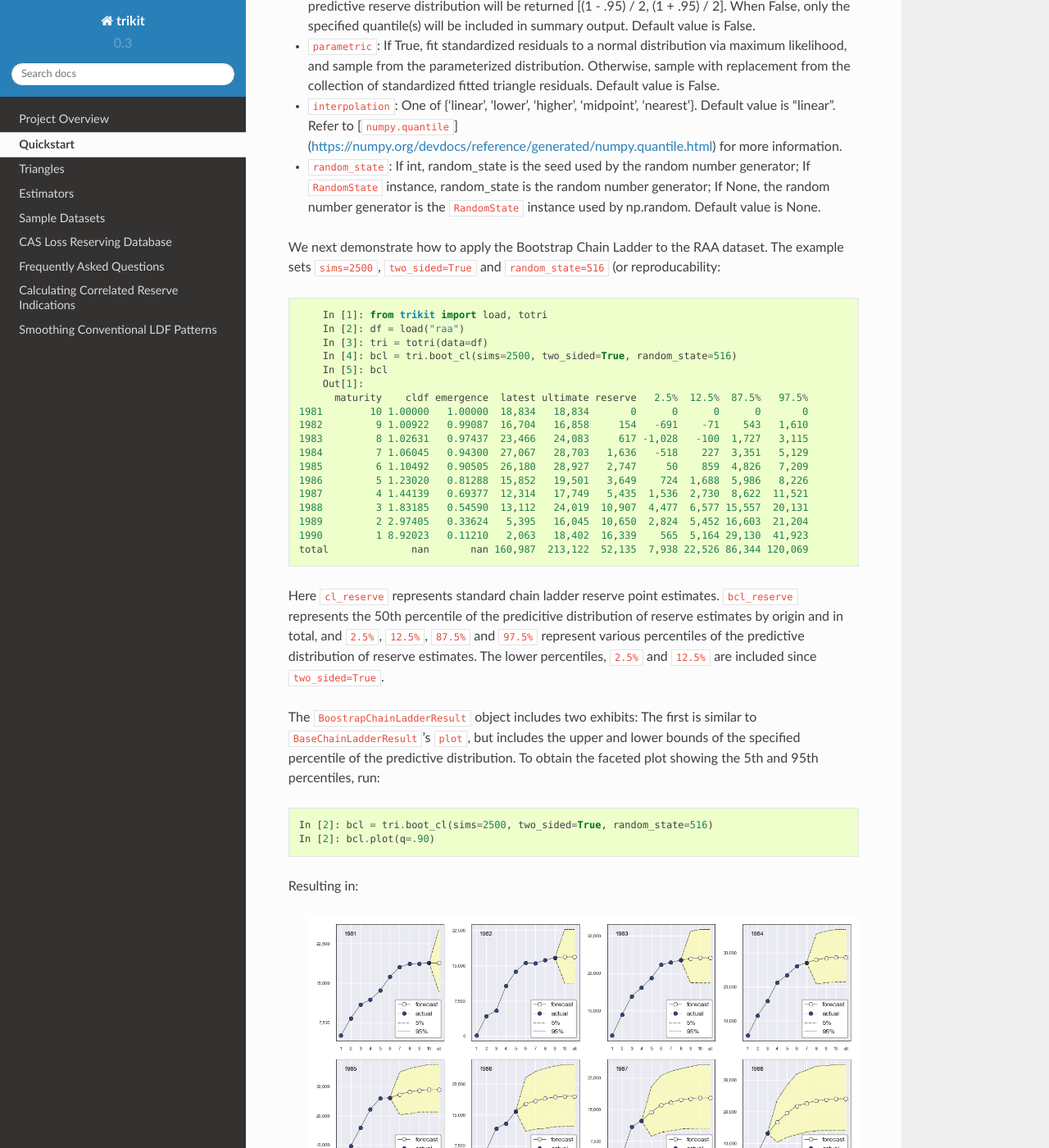
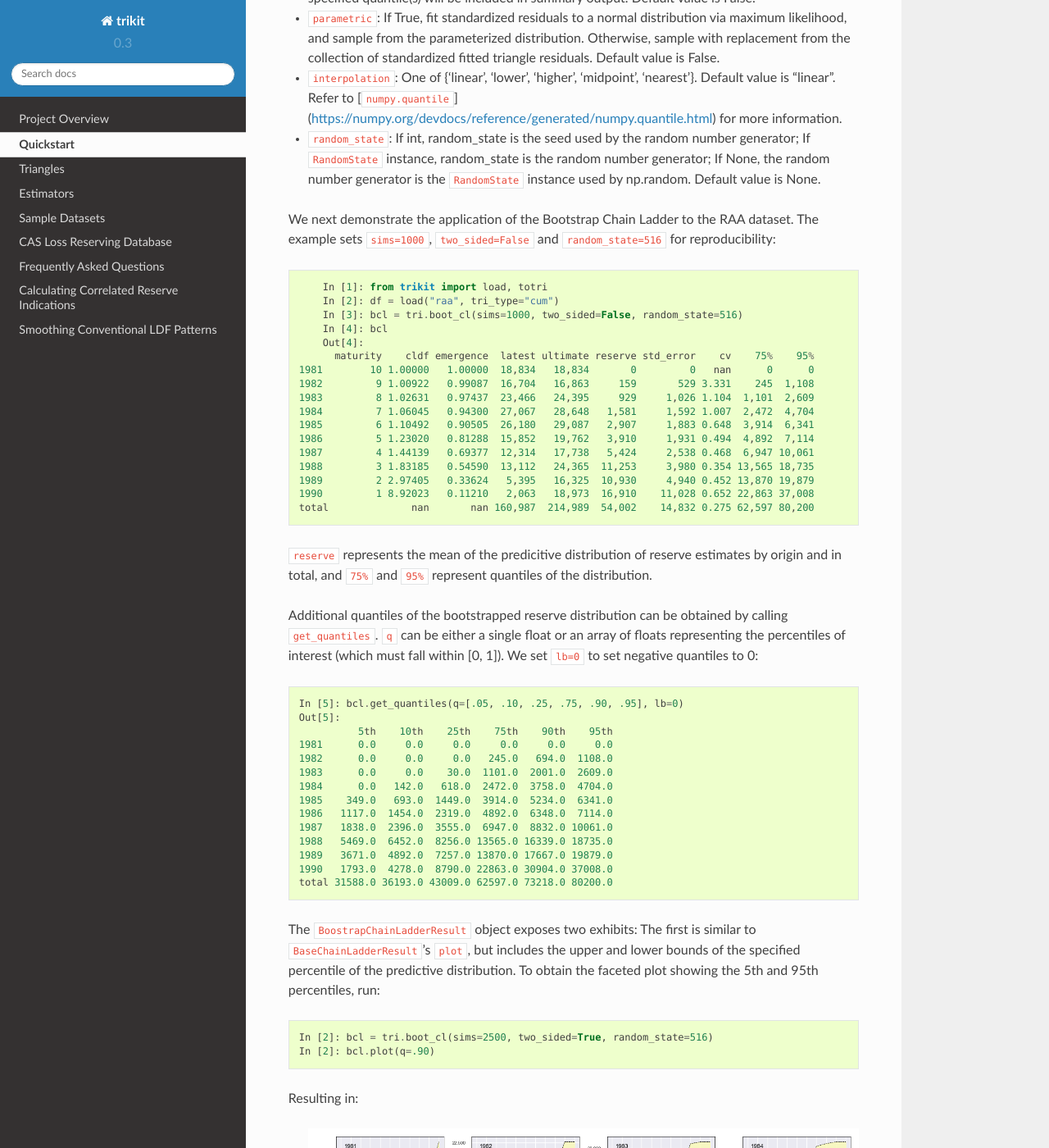
Before and after one commit to trikit/trikit, a Sphinx documentation site: the page built from doc/source/quickstart.rst, in a window 1280 px wide and 1400 px high, scrolled down 16129 px. Shown: the whole window at 82% size. Built offline with Sphinx 7.4.7 and the Read the Docs theme 2.0.0, drawn with Linux system fonts in a browser that asks for light colours; formulas are drawn with MathJax 3; some of the changed text lies outside the part shown.

Commit message:
JDT: Added BootstrapChainLadderResult get_quantiles method.

```diff
--- a/doc/source/quickstart.rst
+++ b/doc/source/quickstart.rst
@@ -684,11 +684,10 @@ periods. This test can be performed via ``MackChainLadderResult``'s ``cy_effects
 method. Again using the RAA dataset::
 
     In [1]: from trikit import load, totri
-	In [2]: df = load("raa")
-	In [3]: tri = totri(data=df)
-	In [4]: mcl = tri.mack_cl()
-	In [5]: mcl.cy_effects_test()
-    Out[5]: ((8.965613354894957, 16.78438664510504), 14.0)
+	In [2]: tri = load("raa", tri_type="cum")
+	In [3]: mcl = tri.mack_cl()
+	In [4]: mcl.cy_effects_test()
+    Out[4]: ((8.965613354894957, 16.78438664510504), 14.0)
 
 Similar to ``devp_corr_test``, ``cy_effects_test`` returns a 2-tuple, with the first
 element representing the bounds of the test interval ((8.97, 16.78)) and the second
@@ -706,10 +705,9 @@ that includes the estimated aggregate reserve distribution, development by origi
 and standardized residuals by development period and by origin::
 
      In [1]: from trikit import load, totri
-	 In [2]: df = load("raa")
-	 In [3]: tri = totri(data=df)
-	 In [4]: mcl = tri.mack_cl()
-	 In [5]: mcl.diagnostics()
+	 In [2]: tri = load("raa", tri_type="cum")
+	 In [3]: mcl = tri.mack_cl()
+	 In [4]: mcl.diagnostics()
 
 
 Which produces the following:
@@ -757,38 +755,55 @@ triangle's ``boot_cl`` method. ``boot_cl`` accepts a number of optional argument
   np.random. Default value is None.
 
 
-We next demonstrate how to apply the Bootstrap Chain Ladder to the RAA dataset.
-The example sets ``sims=2500``, ``two_sided=True`` and ``random_state=516``
-(or reproducability::
+We next demonstrate the application of the Bootstrap Chain Ladder to the RAA dataset.
+The example sets ``sims=1000``, ``two_sided=False`` and ``random_state=516`` for reproducibility::
 
 	In [1]: from trikit import load, totri
-	In [2]: df = load("raa")
-	In [3]: tri = totri(data=df)
-	In [4]: bcl = tri.boot_cl(sims=2500, two_sided=True, random_state=516)
-	In [5]: bcl
-	Out[1]:
-          maturity    cldf emergence  latest ultimate reserve   2.5%  12.5%  87.5%   97.5%
-    1981        10 1.00000   1.00000  18,834   18,834       0      0      0      0       0
-    1982         9 1.00922   0.99087  16,704   16,858     154   -691    -71    543   1,610
-    1983         8 1.02631   0.97437  23,466   24,083     617 -1,028   -100  1,727   3,115
-    1984         7 1.06045   0.94300  27,067   28,703   1,636   -518    227  3,351   5,129
-    1985         6 1.10492   0.90505  26,180   28,927   2,747     50    859  4,826   7,209
-    1986         5 1.23020   0.81288  15,852   19,501   3,649    724  1,688  5,986   8,226
-    1987         4 1.44139   0.69377  12,314   17,749   5,435  1,536  2,730  8,622  11,521
-    1988         3 1.83185   0.54590  13,112   24,019  10,907  4,477  6,577 15,557  20,131
-    1989         2 2.97405   0.33624   5,395   16,045  10,650  2,824  5,452 16,603  21,204
-    1990         1 8.92023   0.11210   2,063   18,402  16,339    565  5,164 29,130  41,923
-    total              nan       nan 160,987  213,122  52,135  7,938 22,526 86,344 120,069
+	In [2]: df = load("raa", tri_type="cum")
+	In [3]: bcl = tri.boot_cl(sims=1000, two_sided=False, random_state=516)
+	In [4]: bcl
+	Out[4]:
+          maturity    cldf emergence  latest ultimate reserve std_error    cv    75%    95%
+    1981        10 1.00000   1.00000  18,834   18,834       0         0   nan      0      0
+    1982         9 1.00922   0.99087  16,704   16,863     159       529 3.331    245  1,108
+    1983         8 1.02631   0.97437  23,466   24,395     929     1,026 1.104  1,101  2,609
+    1984         7 1.06045   0.94300  27,067   28,648   1,581     1,592 1.007  2,472  4,704
+    1985         6 1.10492   0.90505  26,180   29,087   2,907     1,883 0.648  3,914  6,341
+    1986         5 1.23020   0.81288  15,852   19,762   3,910     1,931 0.494  4,892  7,114
+    1987         4 1.44139   0.69377  12,314   17,738   5,424     2,538 0.468  6,947 10,061
+    1988         3 1.83185   0.54590  13,112   24,365  11,253     3,980 0.354 13,565 18,735
+    1989         2 2.97405   0.33624   5,395   16,325  10,930     4,940 0.452 13,870 19,879
+    1990         1 8.92023   0.11210   2,063   18,973  16,910    11,028 0.652 22,863 37,008
+    total              nan       nan 160,987  214,989  54,002    14,832 0.275 62,597 80,200
 
 
-Here ``cl_reserve`` represents standard chain ladder reserve point estimates.
-``bcl_reserve`` represents the 50th percentile of the predicitive distribution
-of reserve estimates by origin and in total, and ``2.5%``, ``12.5%``, ``87.5%`` and ``97.5%``
-represent various percentiles of the predictive distribution of reserve estimates.
-The lower percentiles,  ``2.5%`` and ``12.5%`` are included since ``two_sided=True``.
+``reserve`` represents the mean of the predicitive distribution of reserve estimates
+by origin and in total, and ``75%`` and ``95%`` represent quantiles of the distribution.
 
 
-The ``BoostrapChainLadderResult`` object includes two exhibits: The first
+Additional quantiles of the bootstrapped reserve distribution can be obtained by calling
+``get_quantiles``. ``q`` can be either a single float or an array of floats representing the
+percentiles of interest (which must fall within [0, 1]). We set ``lb=0`` to set negative quantiles
+to 0::
+
+    In [5]: bcl.get_quantiles(q=[.05, .10, .25, .75, .90, .95], lb=0)
+    Out[5]:
+              5th    10th    25th    75th    90th    95th
+    1981      0.0     0.0     0.0     0.0     0.0     0.0
+    1982      0.0     0.0     0.0   245.0   694.0  1108.0
+    1983      0.0     0.0    30.0  1101.0  2001.0  2609.0
+    1984      0.0   142.0   618.0  2472.0  3758.0  4704.0
+    1985    349.0   693.0  1449.0  3914.0  5234.0  6341.0
+    1986   1117.0  1454.0  2319.0  4892.0  6348.0  7114.0
+    1987   1838.0  2396.0  3555.0  6947.0  8832.0 10061.0
+    1988   5469.0  6452.0  8256.0 13565.0 16339.0 18735.0
+    1989   3671.0  4892.0  7257.0 13870.0 17667.0 19879.0
+    1990   1793.0  4278.0  8790.0 22863.0 30904.0 37008.0
+    total 31588.0 36193.0 43009.0 62597.0 73218.0 80200.0
+
+
+
+The ``BoostrapChainLadderResult`` object exposes two exhibits: The first
 is similar to ``BaseChainLadderResult``'s ``plot``, but includes the upper and lower
 bounds of the specified percentile of the predictive distribution. To obtain the faceted
 plot showing the 5th and 95th percentiles, run::
```
Also changed, not shown: README.md (+55 -36 lines), 8 other files.
